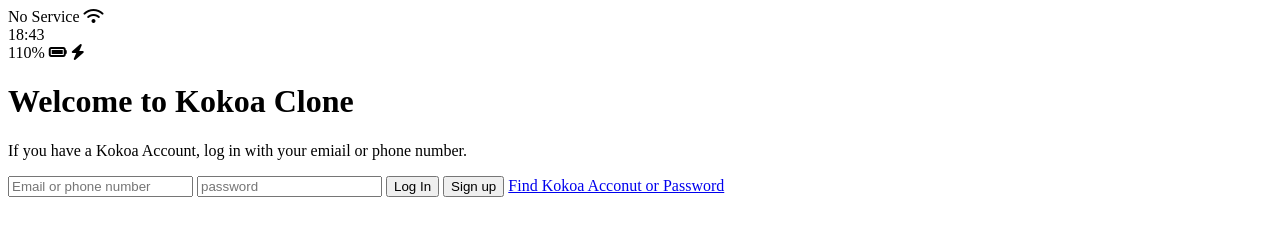
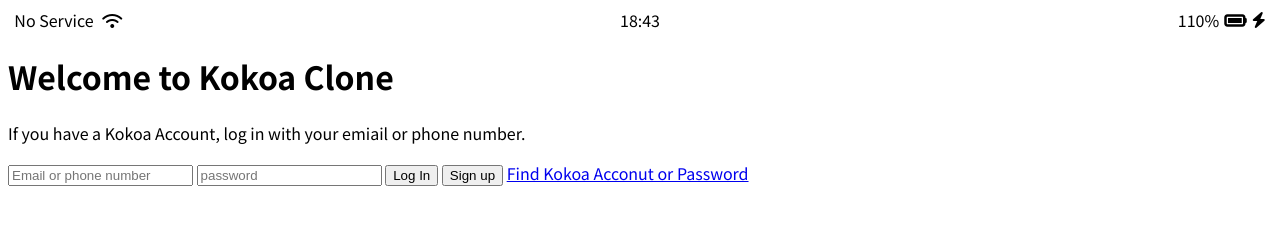
Before and after one commit to yeonyello/kokoa-clone, a plain HTML site: page index.html in a window 1280 px wide. Drawn offline with Linux system fonts and the light colour scheme.

Commit message:
Update status-bar

```diff
--- /dev/null
+++ b/css/index.css
@@ -0,0 +1,30 @@
+@import url('https://fonts.googleapis.com/css2?family=Noto+Sans+KR:wght@400;700&display=swap');
+body{
+    font-family: 'Noto Sans KR', sans-serif;
+}
+
+.status-bar {
+    display: flex;
+    justify-content: center;
+}
+
+.status-bar__column{
+    width: 33%;
+}
+
+.status-bar__column:first-child span{
+    margin-right: 5px;
+}
+.status-bar__column:nth-child(2){
+    display: flex;
+    justify-content: center;
+}
+.status-bar__column:last-child{
+    display: flex;
+    justify-content: flex-end;
+    align-items: center;
+}
+
+.status-bar__column .fa-battery-full{
+    margin: 0px 5px;
+}
--- a/index.html
+++ b/index.html
@@ -1,6 +1,7 @@
 <!DOCTYPE html>
 <html lang="kr">
 <head>
+    <link rel="stylesheet" href="css/index.css">
     <meta charset="UTF-8">
     <meta http-equiv="X-UA-Compatible" content="IE=edge">
     <meta name="viewport" content="width=device-width, initial-scale=1.0">
@@ -8,16 +9,16 @@
 </head>
 <body>
     <div class="status-bar">
-        <div class="status-bar__columm">
+        <div class="status-bar__column">
             <span>No Service</span>
             <i class="fa-solid fa-wifi"></i>
         </div>
-        <div class="status-bar__columm">
+        <div class="status-bar__column">
             <span>18:43</span>
         </div>
-        <div class="status-bar__columm">
+        <div class="status-bar__column">
             <span>110%</span>
-            <i class="fa-solid fa-battery-full"></i>
+            <i class="fa-solid fa-battery-full fa-lg"></i>
             <i class="fa-solid fa-bolt"></i>
         </div>
     </div>
```
Also changed, not shown: index.css (deleted).
